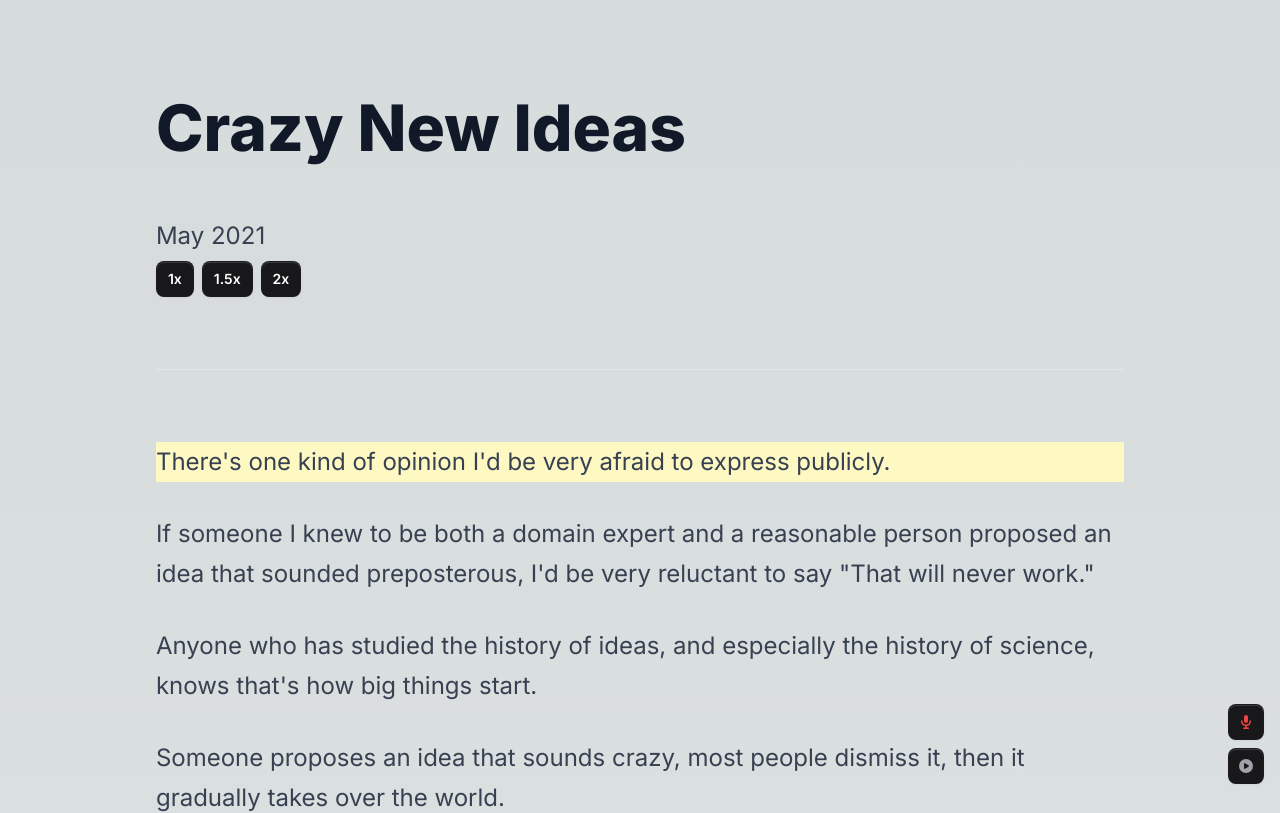
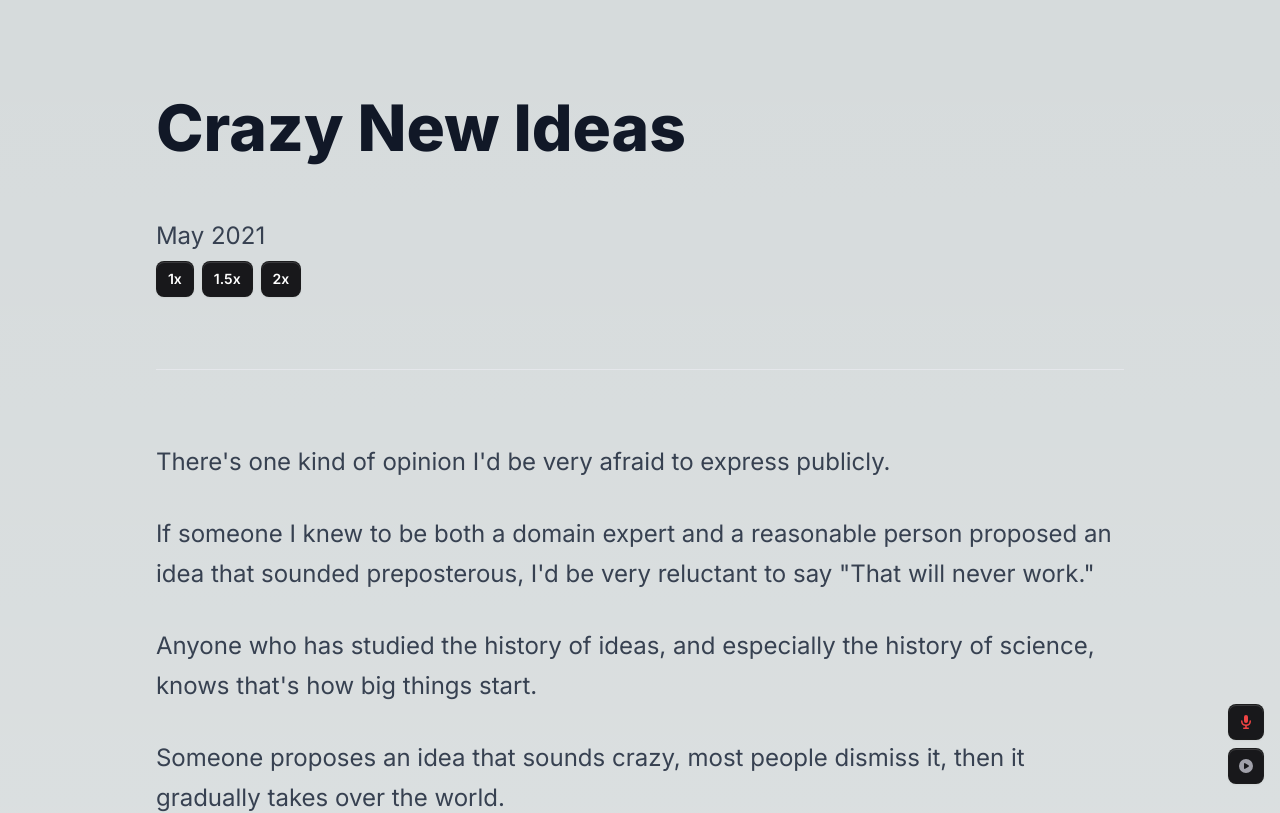
Before and after one commit to dan-kwiat/audiflo, a Next.js app: page / in a window 1280 px wide. Shown: the top 813 px of the page. Built offline with nearby package versions, Linux system fonts and the light colour scheme; no server answers.

Commit message:
fix(): bug when clicking first sentence

```diff
--- a/src/app/page.tsx
+++ b/src/app/page.tsx
@@ -18,7 +18,7 @@ import clsx from "clsx"
 export default function Page() {
   const audioRef = useRef<HTMLAudioElement | null>(null)
   const [reading, setReading] = useState(false)
-  const [cursorIndex, setCursorIndex] = useState(0)
+  const [cursorIndex, setCursorIndex] = useState(-1)
   const [contextString, setContextString] = useState("")
   const [speed, setSpeed] = useState(1)
   let [alertState, setAlertState] = useState<{
@@ -36,7 +36,7 @@ export default function Page() {
     var audio = new Audio(`/audio/pg/audio-${cursorIndex}.mp3`)
     audioRef.current = audio
     audio.playbackRate = speed
-    if (cursorIndex > 0) {
+    if (cursorIndex > -1) {
       audio.oncanplaythrough = () => {
         console.log("canplaythrough", cursorIndex)
         audio.play()
@@ -61,6 +61,10 @@ export default function Page() {
   }, [speed])
 
   function play() {
+    if (cursorIndex === -1) {
+      setCursorIndex(0)
+      // return
+    }
     audioRef?.current?.play()
     setReading(true)
   }
```
